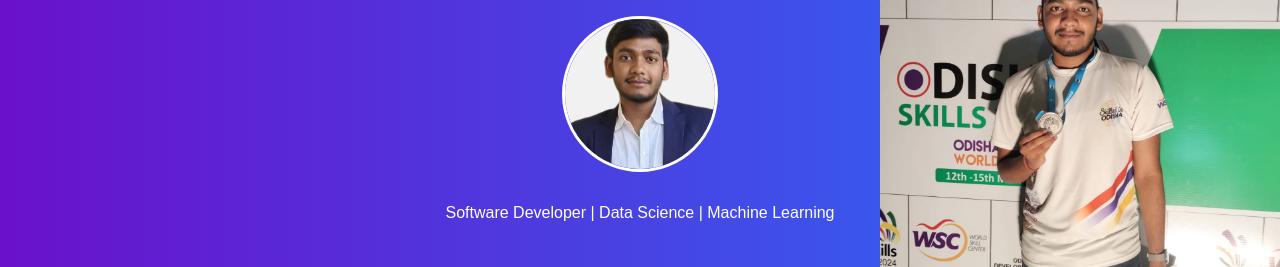
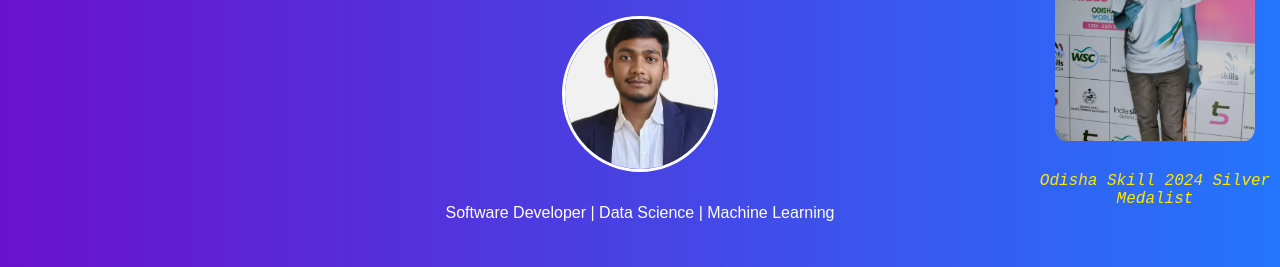
Before and after one commit to gaurav-0912/my-portfolio, a plain HTML site: page index.html in a window 1280 px wide. Shown: the part 145-412 px from the top of the page. Drawn offline with Linux system fonts and the light colour scheme.

Commit message:
Update index.html

```diff
--- a/index.html
+++ b/index.html
@@ -37,13 +37,14 @@
             font-family: 'Courier New', monospace;
             font-style: italic;
             color: #ffea00;
-            max-width: 400px; /* Increased width */
+            max-width: 250px; /* Reduced the width */
         }
         .achievement img {
-            width: 100%; /* Make the image take the full width of the container */
+            width: 80%; /* Reduced image size */
             height: auto; /* Maintain aspect ratio */
-            border-radius: 0%; /* No border radius to make it rectangular */
-            margin-bottom: 0; /* Remove margin for a more uniform look */
+            border-radius: 5%; /* Slightly rounded corners */
+            margin-bottom: 10px;
+            filter: brightness(0.8) hue-rotate(180deg); /* Apply a color filter matching the right-side gradient */
         }
         section {
             padding: 2rem;
@@ -134,7 +135,7 @@
         <div class="project-card">
             <h3>JustMuesli</h3>
             <p>Built a desktop app for customizing cereal mixes with 20+ ingredients.</p>
-            <a href="https://github.com/gaurav-0912/Just-Museli" target="_blank">View Project</a>
+            <a href="https://gaurav-0912.github.io/JustMuselie/" target="_blank">View Project</a>
         </div>
         <div class="project-card">
             <h3>Market Basket Analysis</h3>
```
